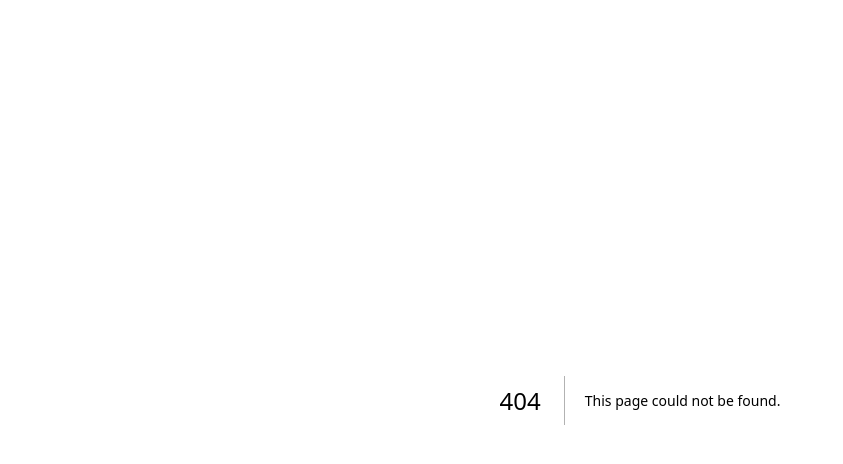
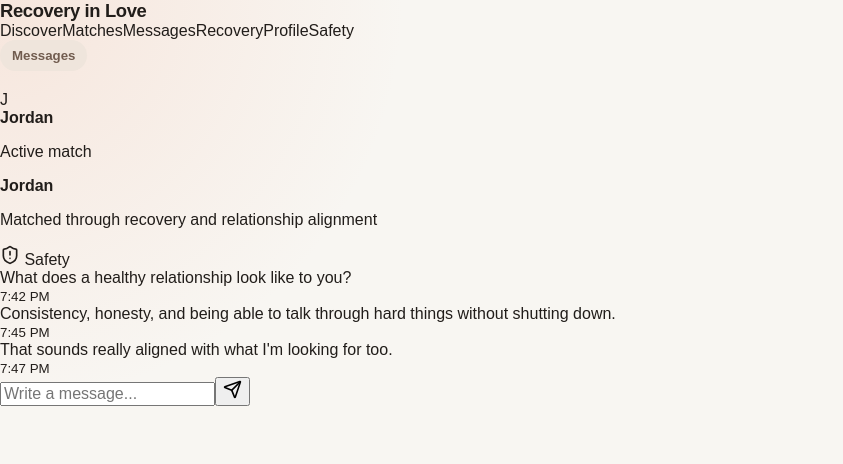
Before and after one commit to vgudupal27/RECOVERY-IN-LOVE, a Next.js app: page /messages in a window 1280 px wide. Before the commit this address had no page. Shown: the top 464 px of the page, without its empty margins (0-843 px from the left). Built offline with nearby package versions, Linux system fonts and the light colour scheme.

Commit message:
Add interactive messages page

```diff
--- /dev/null
+++ b/src/app/messages/page.tsx
@@ -0,0 +1,61 @@
+"use client";
+
+import AppNav from "@/components/AppNav";
+import { demoMessages } from "@/lib/demo-data";
+import { useState } from "react";
+import { Send, ShieldAlert } from "lucide-react";
+
+export default function MessagesPage() {
+  const [messages, setMessages] = useState(demoMessages);
+  const [draft, setDraft] = useState("");
+
+  function send() {
+    if (!draft.trim()) return;
+    setMessages((current) => [
+      ...current,
+      { id: Date.now(), sender: "You", body: draft.trim(), time: "Now" },
+    ]);
+    setDraft("");
+  }
+
+  return (
+    <main>
+      <AppNav />
+      <section className="chatShell">
+        <aside className="chatList">
+          <div className="eyebrow">Messages</div>
+          <div className="chatPerson activeChat">
+            <div className="avatar">J</div>
+            <div><strong>Jordan</strong><p>Active match</p></div>
+          </div>
+        </aside>
+
+        <section className="chatPanel">
+          <header className="chatHeader">
+            <div><strong>Jordan</strong><p>Matched through recovery and relationship alignment</p></div>
+            <a className="iconLink" href="/safety"><ShieldAlert size={20} /> Safety</a>
+          </header>
+
+          <div className="messages">
+            {messages.map((message) => (
+              <div className={message.sender === "You" ? "message mine" : "message"} key={message.id}>
+                <div>{message.body}</div>
+                <small>{message.time}</small>
+              </div>
+            ))}
+          </div>
+
+          <div className="composer">
+            <input
+              value={draft}
+              onChange={(e) => setDraft(e.target.value)}
+              onKeyDown={(e) => e.key === "Enter" && send()}
+              placeholder="Write a message..."
+            />
+            <button onClick={send}><Send size={19} /></button>
+          </div>
+        </section>
+      </section>
+    </main>
+  );
+}
```
